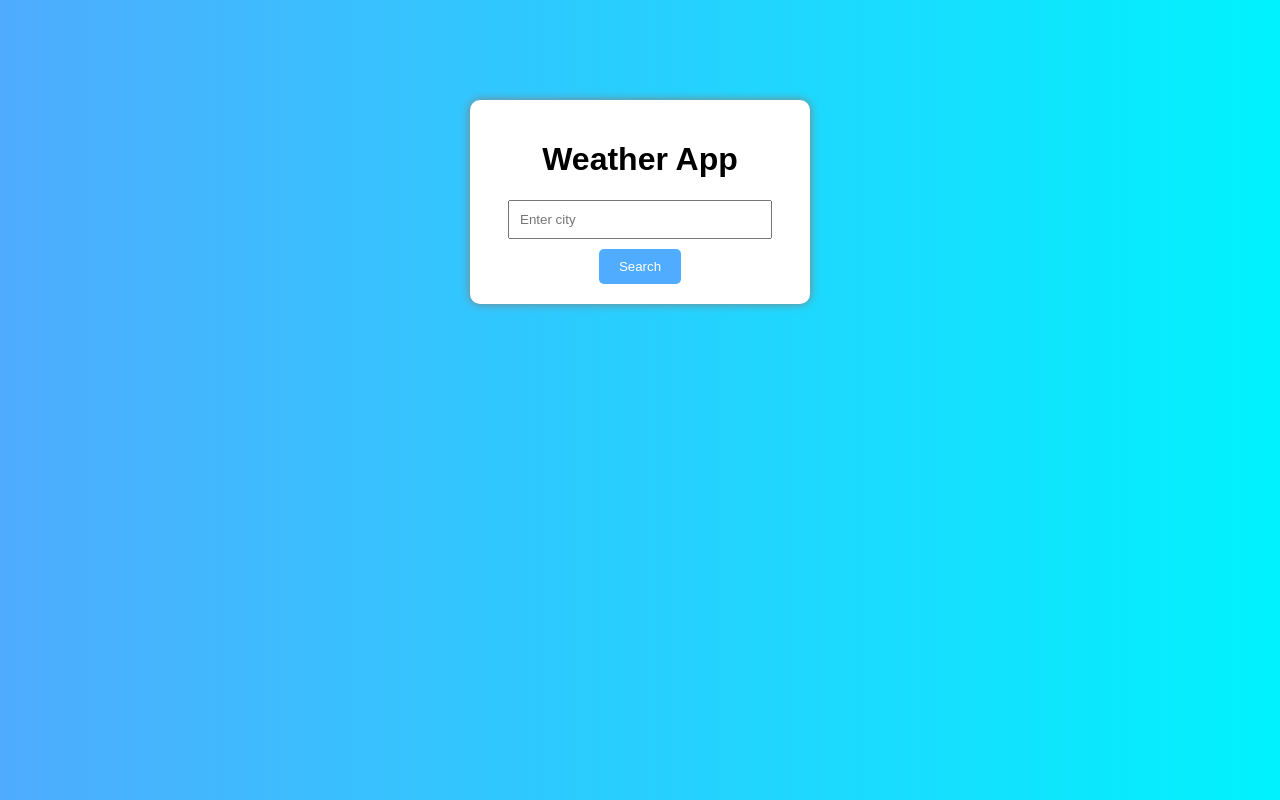
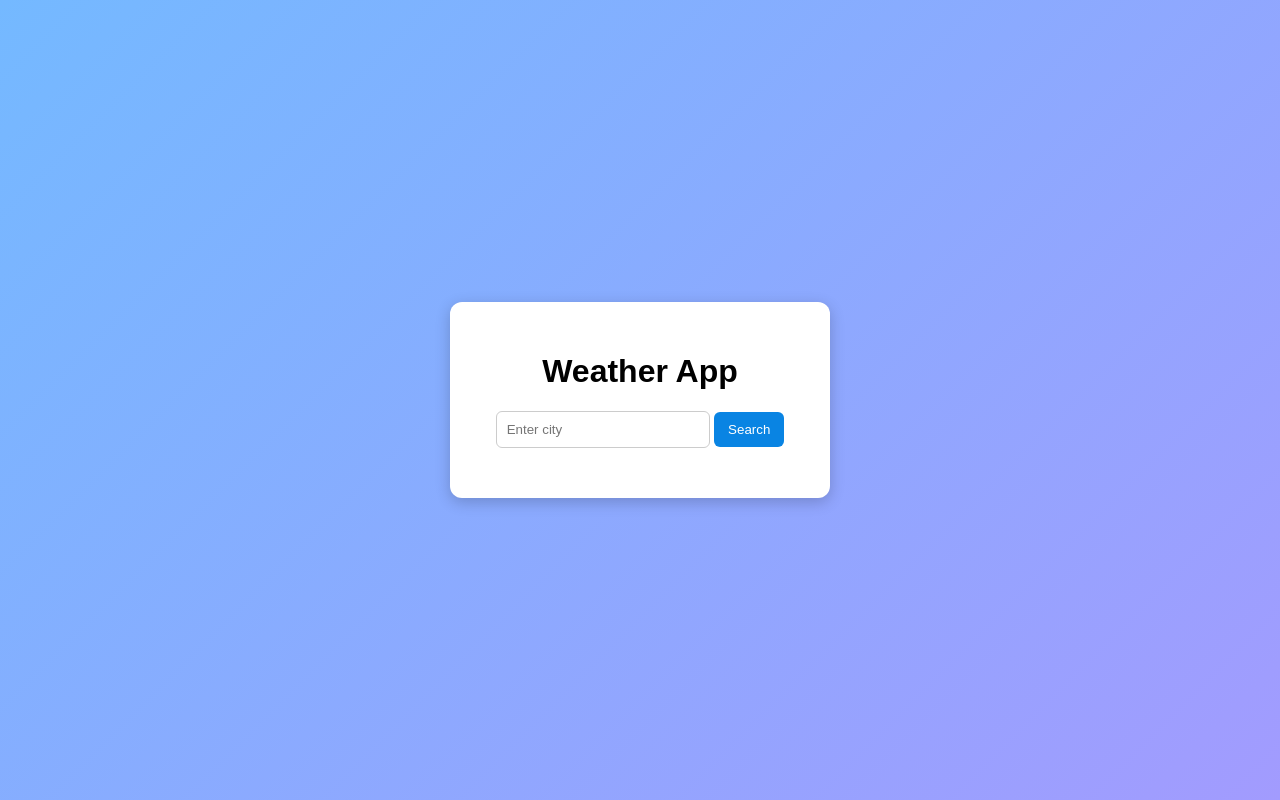
Before and after one commit to jhasneha878-boop/weather-app, a plain HTML site: page index.html in a window 1280 px wide. Drawn offline with Linux system fonts and the light colour scheme.

Commit message:
Refactor CSS styles for improved layout and design

```diff
--- a/style.css
+++ b/style.css
@@ -1,32 +1,32 @@
 body {
-    font-family: Arial;
-    background: linear-gradient(to right,#4facfe, #00f2fe);
-    text-align: center;
-    margin-top: 100px;
+  font-family: Arial, sans-serif;
+  background: linear-gradient(135deg, #74b9ff, #a29bfe);
+  min-height: 100vh;
+  margin: 0;
+  display: flex;
+  justify-content: center;
+  align-items: center;
 }
 .container {
-    background: white;
-    padding: 20px;
-    width: 300px;
-    margin: auto;
-    border-radius: 10px;
-    box-shadow: 0 0 10px gray;
+  background: #fff;
+  padding: 30px;
+  border-radius: 12px;
+  text-align: center;
+  width: 320px;
+  box-shadow: 0 4px 15px rgba(0, 0, 0, 0.2);
 }
-
 input {
-    padding: 10px;
-    width: 80%;
-    margin-bottom: 10px;
-
+  padding: 10px;
+  width: 60%;
+  border: 1px solid #ccc;
+  border-radius: 6px;
 }
 button {
-    padding: 10px 20px;
-    background: #4facfe;
-    border: none;
-    color: white;
-    cursor: pointer;
-    border-radius: 5px;
+  padding: 10px 14px;
+  border: none;
+  background: #0984e3;
+  color: #fff;
+  border-radius: 6px;
+  cursor: pointer;
 }
-button:hover {
-    background: #007bff;
-}
+#result { margin-top: 20px; }
```
